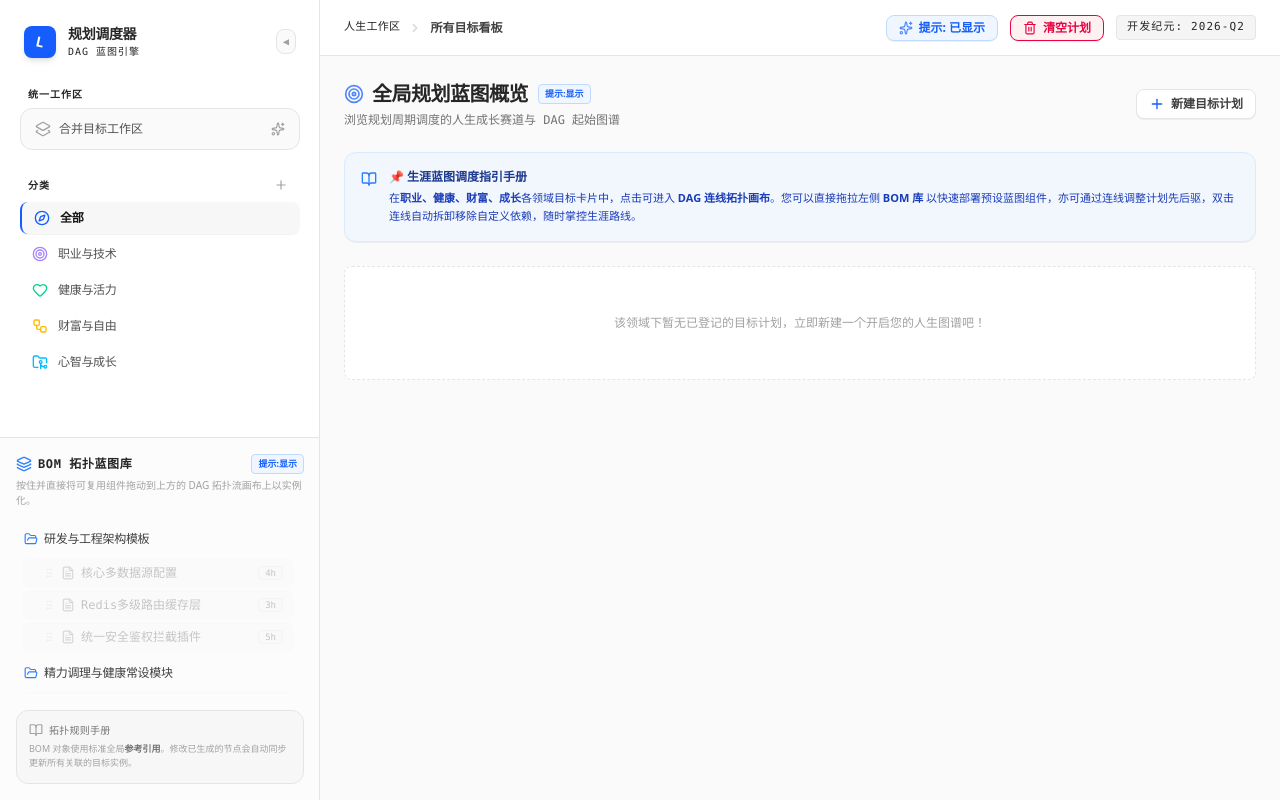
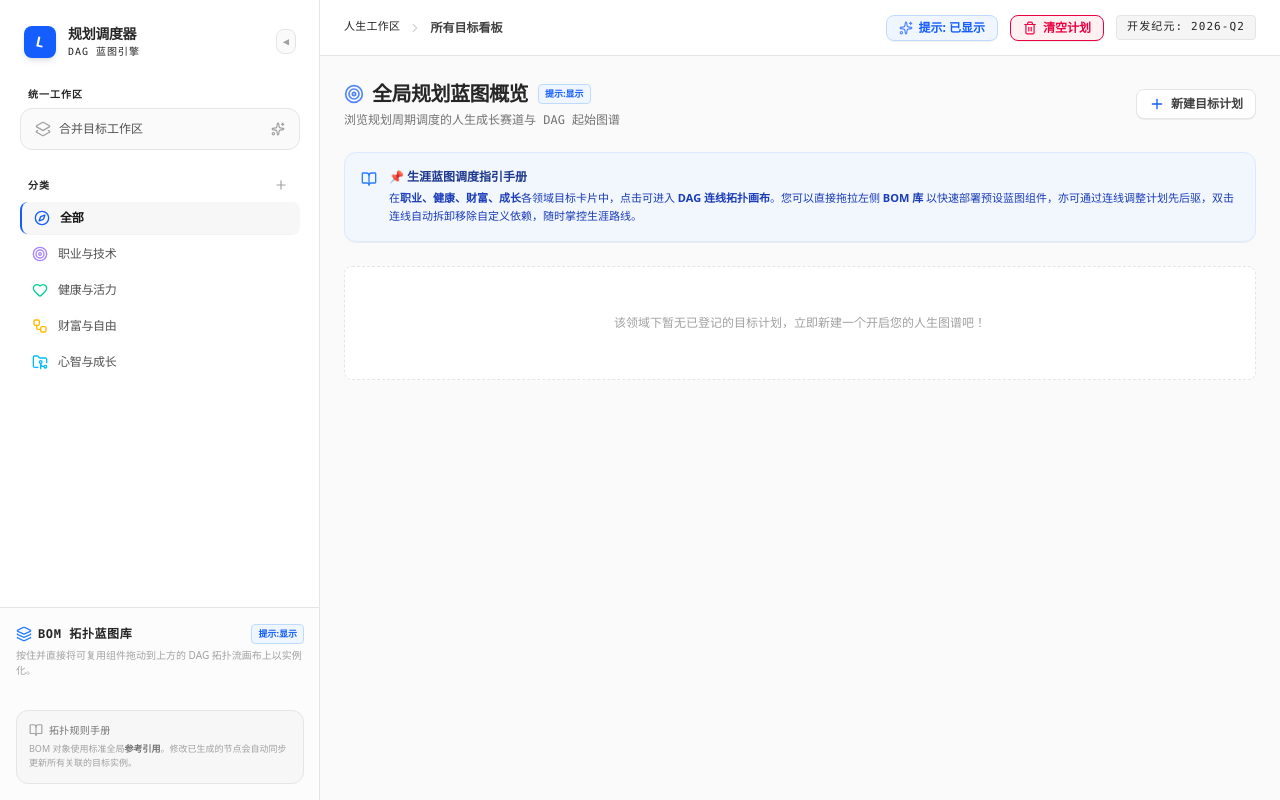
Before and after one commit to panxixii/Planner, a React (Vite) app: page / in a window 1280 px wide. Built offline with nearby package versions, Linux system fonts and the light colour scheme.

Commit message:
feat(bom): clear default BOM tree and update UI state
Remove hardcoded demo BOM nodes and update the sidebar expansion logic to default to an expanded state for better user interaction.

```diff
--- a/src/components/BOMSidebar.tsx
+++ b/src/components/BOMSidebar.tsx
@@ -14,11 +14,7 @@ export const BOMSidebar: React.FC = () => {
   const toggleHelp = useAppStore((state) => state.toggleHelp);
 
   // Keep track of which folders are expanded
-  const [expandedNodes, setExpandedNodes] = useState<Record<string, boolean>>({
-    'bom-tech-pack': true,
-    'bom-health-routines': true,
-    'bom-growth-blueprints': false,
-  });
+  const [expandedNodes, setExpandedNodes] = useState<Record<string, boolean>>({});
 
   // State to add customized element
   const [isAddingToFolder, setIsAddingToFolder] = useState<string | null>(null);
@@ -28,7 +24,7 @@ export const BOMSidebar: React.FC = () => {
   const toggleExpand = (nodeId: string) => {
     setExpandedNodes((prev) => ({
       ...prev,
-      [nodeId]: !prev[nodeId],
+      [nodeId]: prev[nodeId] === false ? true : false,
     }));
   };
 
@@ -70,7 +66,7 @@ export const BOMSidebar: React.FC = () => {
 
   const renderTreeItem = (node: BOMTreeItem, depth = 0) => {
     const isFolder = node.type === 'category';
-    const isExpanded = expandedNodes[node.id];
+    const isExpanded = expandedNodes[node.id] !== false;
 
     if (isFolder) {
       return (
@@ -173,7 +169,7 @@ export const BOMSidebar: React.FC = () => {
           <div className="flex items-center gap-1.5 min-w-0">
             <GripVertical className="w-3 h-3 text-neutral-300 group-hover:text-neutral-400 shrink-0" />
             <FileText className="w-3.5 h-3.5 text-neutral-400 shrink-0" />
-            <span className="truncate">{node.title}</span>
+            <span className="truncate">{associatedTask?.title || node.title}</span>
           </div>
 
           <span className="text-[9px] text-neutral-500 px-1.5 py-0.2 rounded bg-neutral-100 font-mono border border-neutral-200 shrink-0 select-none">
--- a/src/store.ts
+++ b/src/store.ts
@@ -89,46 +89,11 @@ const DEMO_GOALS: Record<string, Goal> = {
   }
 };
 
-const DEMO_BOM_TREE: BOMTreeItem[] = [
-  {
-    id: 'bom-tech-pack',
-    title: '研发与工程架构模板',
-    type: 'category',
-    children: [
-      { id: 'bom-node-tech-1', title: '核心多数据源配置', type: 'task', taskId: 't-bom-ds' },
-      { id: 'bom-node-tech-2', title: 'Redis多级路由缓存层', type: 'task', taskId: 't-bom-rd' },
-      { id: 'bom-node-tech-3', title: '统一安全鉴权拦截插件', type: 'task', taskId: 't-bom-auth' }
-    ]
-  },
-  {
-    id: 'bom-health-routines',
-    title: '精力调理与健康常设模块',
-    type: 'category',
-    children: [
-      { id: 'bom-node-hea-1', title: '30分钟核心力量拉伸', type: 'task', taskId: 't-bom-stretch' },
-      { id: 'bom-node-hea-2', title: '深蹲与心肺有氧强化训练', type: 'task', taskId: 't-bom-cardio' }
-    ]
-  },
-  {
-    id: 'bom-growth-blueprints',
-    title: '终身成长规划库',
-    type: 'category',
-    children: [
-      { id: 'bom-node-grow-1', title: '费曼技巧周度输出提纲', type: 'task', taskId: 't-bom-feynman' }
-    ]
-  }
-];
+const DEMO_BOM_TREE: BOMTreeItem[] = [];
 
-const EMPTY_TASKS: Record<string, Task> = {
-  't-bom-ds': { id: 't-bom-ds', title: '核心多数据源配置', description: '配置分布式读写分离，处理数据库冗余及分布式事务。', duration: 4, isDone: false, color: 'sky' },
-  't-bom-rd': { id: 't-bom-rd', title: 'Redis多级路由缓存层', description: '整合Redis高可用集群，拦截热点 key 穿透，实施限流降级。', duration: 3, isDone: false, color: 'sky' },
-  't-bom-auth': { id: 't-bom-auth', title: '统一安全鉴权拦截插件', description: '结合 OAuth 与 JWT，实现细粒度的接口权限级别拦截服务。', duration: 5, isDone: false, color: 'sky' },
-  't-bom-stretch': { id: 't-bom-stretch', title: '30分钟核心力量拉伸', description: '强化下背及腹内斜肌群力量。', duration: 1, isDone: false, color: 'emerald' },
-  't-bom-cardio': { id: 't-bom-cardio', title: '深蹲与心肺有氧强化训练', description: '负重自重交叉锻炼。', duration: 2, isDone: false, color: 'emerald' },
-  't-bom-feynman': { id: 't-bom-feynman', title: '费曼技巧周度输出提纲', description: '教授他人，归纳盲区并查漏补缺。', duration: 3, isDone: false, color: 'amber' }
-};
+const EMPTY_TASKS: Record<string, Task> = {};
 const EMPTY_GOALS: Record<string, Goal> = {};
-const EMPTY_BOM_TREE: BOMTreeItem[] = DEMO_BOM_TREE;
+const EMPTY_BOM_TREE: BOMTreeItem[] = [];
 
 // Standard category list defaults, fully renameable/deleteable by user
 const DEFAULT_CATEGORIES: AppCategory[] = [
@@ -178,17 +143,44 @@ const loadSavedState = () => {
           // Skip default preloaded plan tasks
           const isDemoTask = ['t-tech-1', 't-tech-2', 't-tech-3', 't-tech-4', 't-health-1', 't-health-2', 't-health-3', 't-health-4', 't-grow-1', 't-grow-2', 't-grow-3'].includes(tid);
           if (isDemoTask) return;
+          // Skip legacy demo BOM tasks to ensure clean starting slate
+          const isLegacyBOMDemo = ['t-bom-ds', 't-bom-rd', 't-bom-auth', 't-bom-stretch', 't-bom-cardio', 't-bom-feynman'].includes(tid);
+          if (isLegacyBOMDemo) return;
+
           if (task && typeof task === 'object') {
             validatedTasks[tid] = task;
           }
         });
-        // Always backfill/ensure the baseline BOM database components are present
-        Object.assign(validatedTasks, EMPTY_TASKS);
+
+        const filterBOMTree = (items: any[]): any[] => {
+          if (!Array.isArray(items)) return [];
+          const demoTaskIds = ['t-bom-ds', 't-bom-rd', 't-bom-auth', 't-bom-stretch', 't-bom-cardio', 't-bom-feynman'];
+          const demoNodeIds = ['bom-node-tech-1', 'bom-node-tech-2', 'bom-node-tech-3', 'bom-node-hea-1', 'bom-node-hea-2', 'bom-node-grow-1'];
+          return items
+            .map((item) => {
+              if (item.children) {
+                return {
+                  ...item,
+                  children: filterBOMTree(item.children)
+                };
+              }
+              return item;
+            })
+            .filter((item) => {
+              if (item.taskId && demoTaskIds.includes(item.taskId)) return false;
+              if (demoNodeIds.includes(item.id)) return false;
+              if (['bom-tech-pack', 'bom-health-routines', 'bom-growth-blueprints'].includes(item.id)) return false;
+              return true;
+            });
+        };
+
+        const cleanedBOMTree = filterBOMTree(parsed.bomTree || []);
+        const finalBOMTree = cleanedBOMTree.length > 0 ? cleanedBOMTree : EMPTY_BOM_TREE;
 
         return {
           tasks: validatedTasks,
           goals: validatedGoals,
-          bomTree: Array.isArray(parsed.bomTree) ? parsed.bomTree : [],
+          bomTree: finalBOMTree,
           categories: safeCategories,
           selectedCategoryId: parsed.selectedCategoryId || 'all',
           selectedGoalId: parsed.selectedGoalId || null,
@@ -357,9 +349,22 @@ export const useAppStore = create<AppState>((set, get) => {
     }),
 
     // GOAL ACTIONS
-    addGoal: (goal) => persistSet((state: AppState) => ({
-      goals: { ...state.goals, [goal.id]: goal }
-    })),
+    addGoal: (goal) => persistSet((state: AppState) => {
+      const folderId = `bom-folder-${goal.id}`;
+      const nextBomTree = [
+        ...state.bomTree,
+        {
+          id: folderId,
+          title: goal.title,
+          type: 'category',
+          children: []
+        }
+      ];
+      return {
+        goals: { ...state.goals, [goal.id]: goal },
+        bomTree: nextBomTree
+      };
+    }),
 
     deleteGoal: (goalId) => persistSet((state: AppState) => {
       const nextGoals = { ...state.goals };
@@ -368,10 +373,14 @@ export const useAppStore = create<AppState>((set, get) => {
       const nextActiveMerged = state.activeMergedGoalIds.filter(id => id !== goalId);
       const nextSelectedGoalId = state.selectedGoalId === goalId ? null : state.selectedGoalId;
 
+      const folderId = `bom-folder-${goalId}`;
+      const nextBomTree = state.bomTree.filter(item => item.id !== folderId);
+
       return {
         goals: nextGoals,
         activeMergedGoalIds: nextActiveMerged,
-        selectedGoalId: nextSelectedGoalId
+        selectedGoalId: nextSelectedGoalId,
+        bomTree: nextBomTree
       };
     }),
 
@@ -400,6 +409,60 @@ export const useAppStore = create<AppState>((set, get) => {
     addNodeToGoal: (goalId, node) => persistSet((state: AppState) => {
       const targetGoal = state.goals[goalId];
       if (!targetGoal) return {};
+
+      // Auto add to BOM sidebar if not already present
+      let nextBomTree = [...state.bomTree];
+      const task = state.tasks[node.taskId];
+
+      if (task) {
+        const hasTask = (items: BOMTreeItem[], tid: string): boolean => {
+          for (const item of items) {
+            if (item.type === 'task' && item.taskId === tid) return true;
+            if (item.children && hasTask(item.children, tid)) return true;
+          }
+          return false;
+        };
+
+        if (!hasTask(nextBomTree, task.id)) {
+          const targetFolderId = `bom-folder-${goalId}`;
+          const hasFolder = nextBomTree.some(item => item.id === targetFolderId);
+          if (!hasFolder) {
+            nextBomTree.push({
+              id: targetFolderId,
+              title: targetGoal.title,
+              type: 'category',
+              children: []
+            });
+          }
+
+          // Recursive helper to update category folders in BOM tree
+          const addLeafToFolder = (items: BOMTreeItem[]): BOMTreeItem[] => {
+            return items.map((subNode) => {
+              if (subNode.id === targetFolderId && subNode.type === 'category') {
+                const newLeaf: BOMTreeItem = {
+                  id: `bom-node-${Math.random().toString(36).substring(2, 9)}`,
+                  title: task.title,
+                  type: 'task',
+                  taskId: task.id
+                };
+                return {
+                  ...subNode,
+                  children: [...(subNode.children || []), newLeaf]
+                };
+              } else if (subNode.children) {
+                return {
+                  ...subNode,
+                  children: addLeafToFolder(subNode.children)
+                };
+              }
+              return subNode;
+            });
+          };
+
+          nextBomTree = addLeafToFolder(nextBomTree);
+        }
+      }
+
       return {
         goals: {
           ...state.goals,
@@ -407,7 +470,8 @@ export const useAppStore = create<AppState>((set, get) => {
             ...targetGoal,
             nodes: [...targetGoal.nodes, node]
           }
-        }
+        },
+        bomTree: nextBomTree
       };
     }),
 
@@ -498,7 +562,8 @@ export const useAppStore = create<AppState>((set, get) => {
       selectedTaskId: null,
       isMergedView: false,
       activeMergedGoalIds: [],
-      crossGoalEdges: []
+      crossGoalEdges: [],
+      bomTree: EMPTY_BOM_TREE
     })
   };
 });
```
